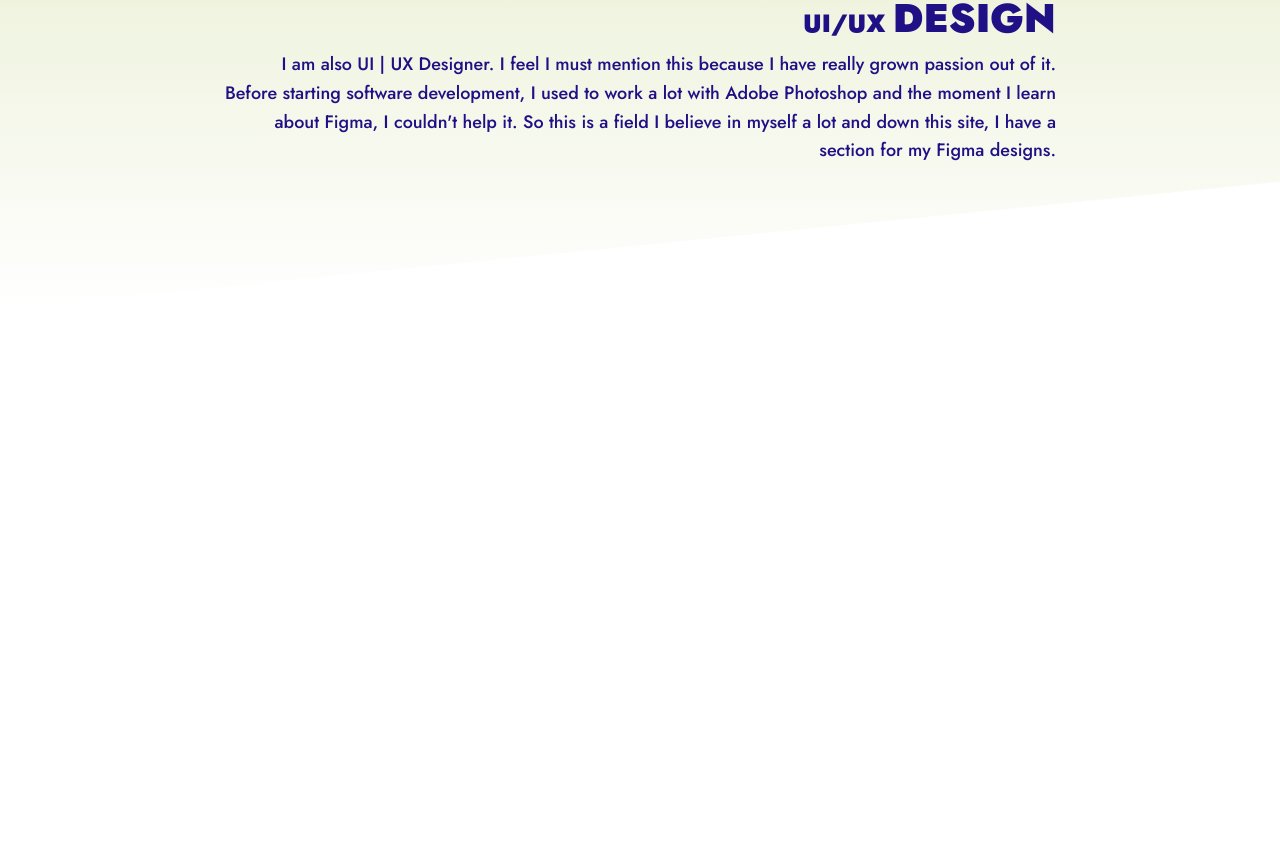
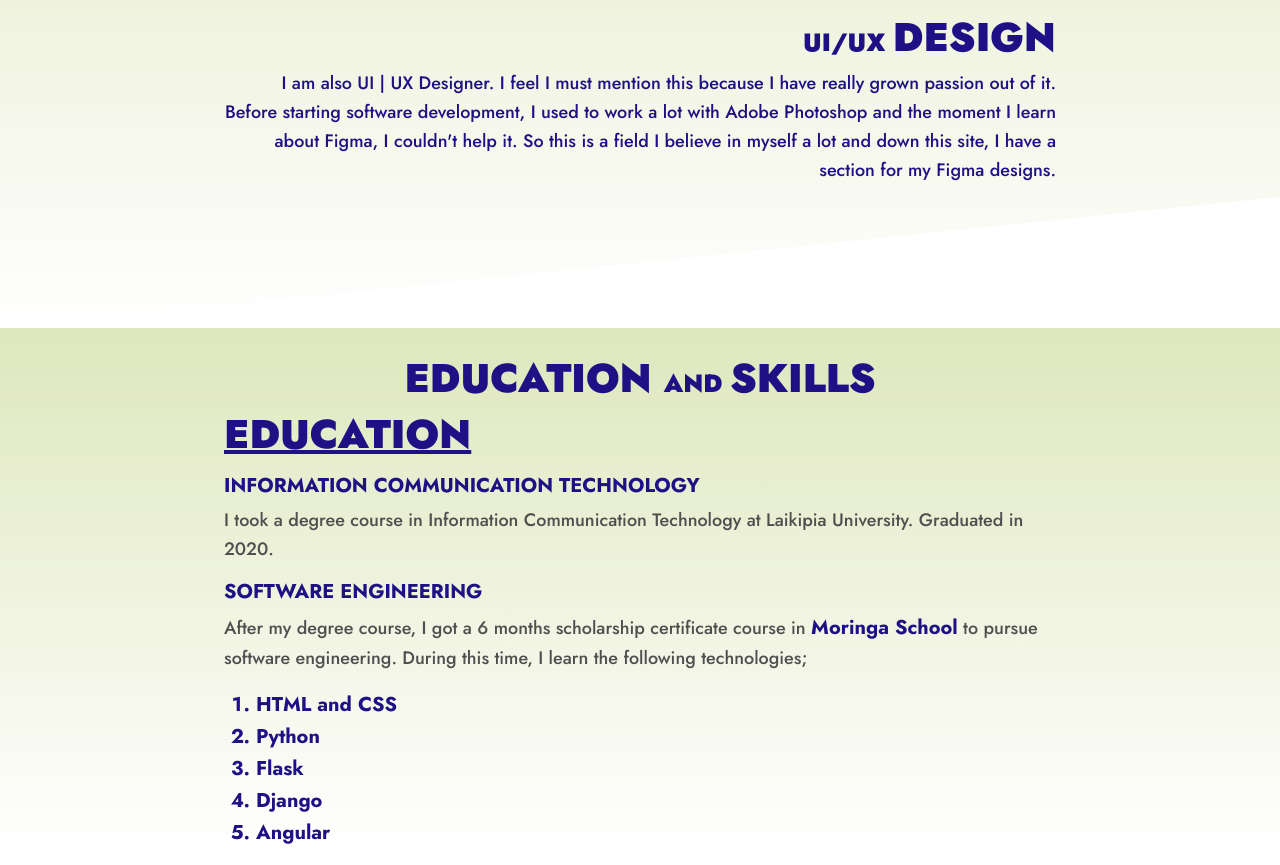
Before and after one commit to Vitalis-Kirui/My-Portfolio, an Angular app in the folder Portfolio-UI/: page / in a window 1280 px wide. Shown: the part 866-1731 px from the top of the page. Before the commit the page ends 1175 px from the top, so only its background shows below. Built offline with nearby package versions, Linux system fonts and the light colour scheme.

Commit message:
education part and it's styles

```diff
--- a/Portfolio-UI/src/app/app.component.css
+++ b/Portfolio-UI/src/app/app.component.css
@@ -1,3 +1,18 @@
+/* Universal styles */
+h1{
+    font-size: 40;
+    font-weight: 900;
+    font-size: 40px;
+    font-weight: 900;
+    text-transform: uppercase;
+}
+
+#special, ol{
+    font-size: 20px;
+    font-weight: 700;
+    color: rgba(32, 16, 134, 1);
+}
+
 /* Navbar styles */
 .navbar{
     background-color: rgba(26, 29, 95, 1);
@@ -5,7 +20,6 @@
     top: 0;
     left: 0;
     z-index: 9999;
-
 }
 
 .navbar a{
@@ -59,7 +73,6 @@
     padding-top: 2%;
     background-image: linear-gradient(to top, rgba(240, 0, 0, 0), rgb(222, 231, 188));
     padding-bottom:10%;
-    min-height: 400px;
     width: 100%;
     -webkit-clip-path: polygon(0 0, 100% 0%, 100% 100%, 0 80%);
     clip-path: polygon(0 0, 100% 0%, 100% 80%, 0 100%);
@@ -77,10 +90,11 @@
     margin: auto;
 }
 
+#design{
+    padding-top: 1%;
+}
+
 #softwareDevelopment h1, #design h1{
-    font-size: 40px;
-    font-weight: 900;
-    text-transform: uppercase;
     color: rgba(32, 16, 134, 1);
 }
 
@@ -93,3 +107,35 @@
     font-weight: 500;
     color: rgba(32, 16, 134, 1);
 }
+
+/* Education and skills styles */
+.educationANDskills{
+    padding-top: 2%;
+    background-image: linear-gradient(to top, rgba(240, 0, 0, 0), rgb(222, 231, 188));
+}
+
+.educationANDskills h1{
+    color: rgba(32, 16, 134, 1);
+}
+
+.education, .skills{
+    width: 65%;
+    margin: auto;
+}
+
+.education h1{
+    text-decoration: underline;
+    padding-bottom: 1%;
+}
+
+.education h2{
+    font-size: 20px;
+    font-weight: 700;
+    text-transform: uppercase;
+    color: rgba(32, 16, 134, 1);
+}
+
+.education p{
+    font-size: 18px;
+    font-weight: 500;
+}
--- a/Portfolio-UI/src/app/app.component.html
+++ b/Portfolio-UI/src/app/app.component.html
@@ -52,7 +52,7 @@
 </div>
 
 <!-- ABOUT ME SECTION -->
-<div  id="aboutme">
+<div id="aboutme">
 
     <h1 class="aboutme text-center">About me</h1>
     <hr>
@@ -66,7 +66,8 @@
             encrypting myself
             within this stack only, I am also into <span id="special">Python | Django</span> and several other
             technologies. As it stands, most of the
-            projects I am working on are within this stack and I am liking with it can do.</p>
+            projects I am working on are within this stack and I am liking with it can do.
+        </p>
     </div>
 
     <!-- UI/UX DESIGN -->
@@ -80,3 +81,33 @@
     </div>
 
 </div>
+
+<!-- Education and Skills -->
+<div class="educationANDskills">
+
+    <h1 class="text-center" id="heading">Education <span id="reducedSize">and </span>Skills</h1>
+
+    <div class="education">
+        <h1>Education</h1>
+
+        <h2>Information Communication Technology</h2>
+
+        <p>I took a degree course in Information Communication Technology at Laikipia University.
+            Graduated in 2020.</p>
+
+        <h2>Software Engineering</h2>
+        <p>After my degree course, I got a 6 months scholarship certificate course in <span id="special">Moringa School</span> to pursue software
+            engineering. During this time, I learn the following technologies;
+        </p>
+
+        <ol>
+            <li>HTML and CSS</li>
+            <li>Python</li>
+            <li>Flask</li>
+            <li>Django</li>
+            <li>Angular</li>
+        </ol>
+
+    </div>
+
+</div>
```
